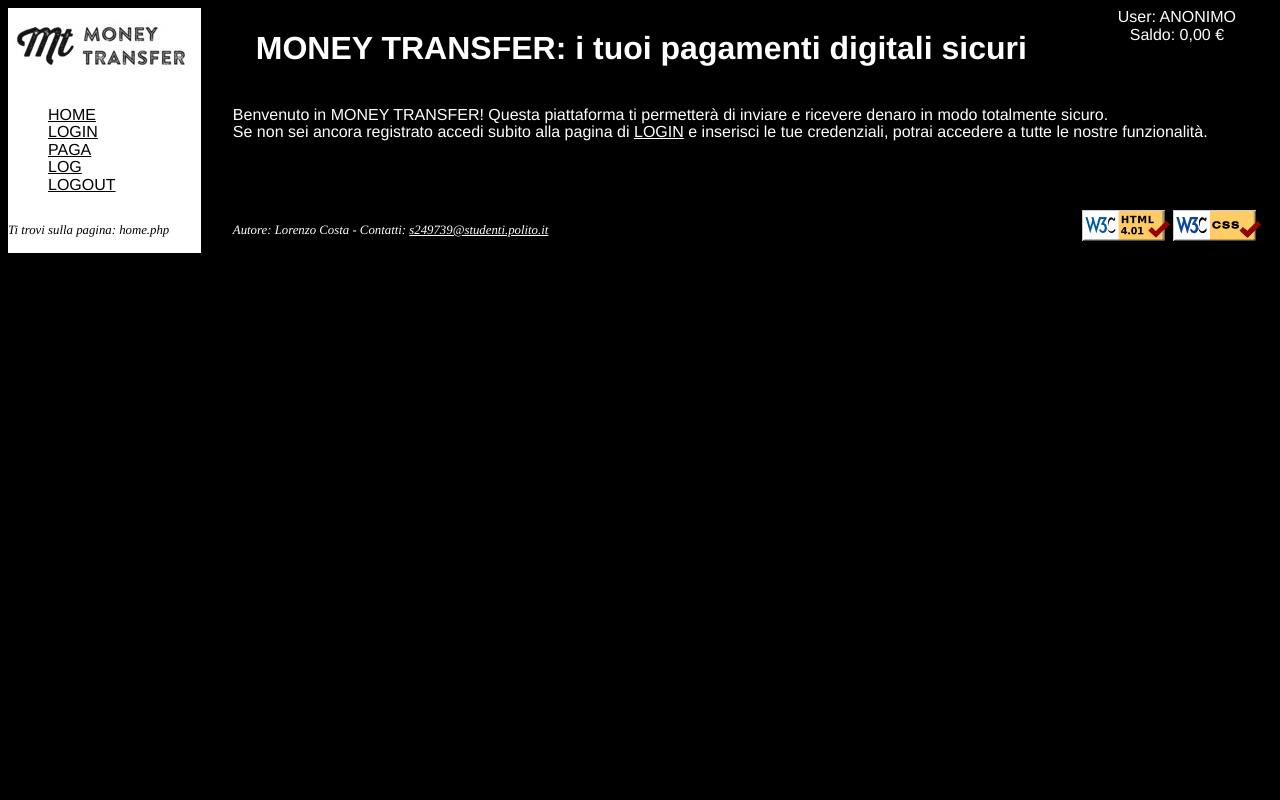
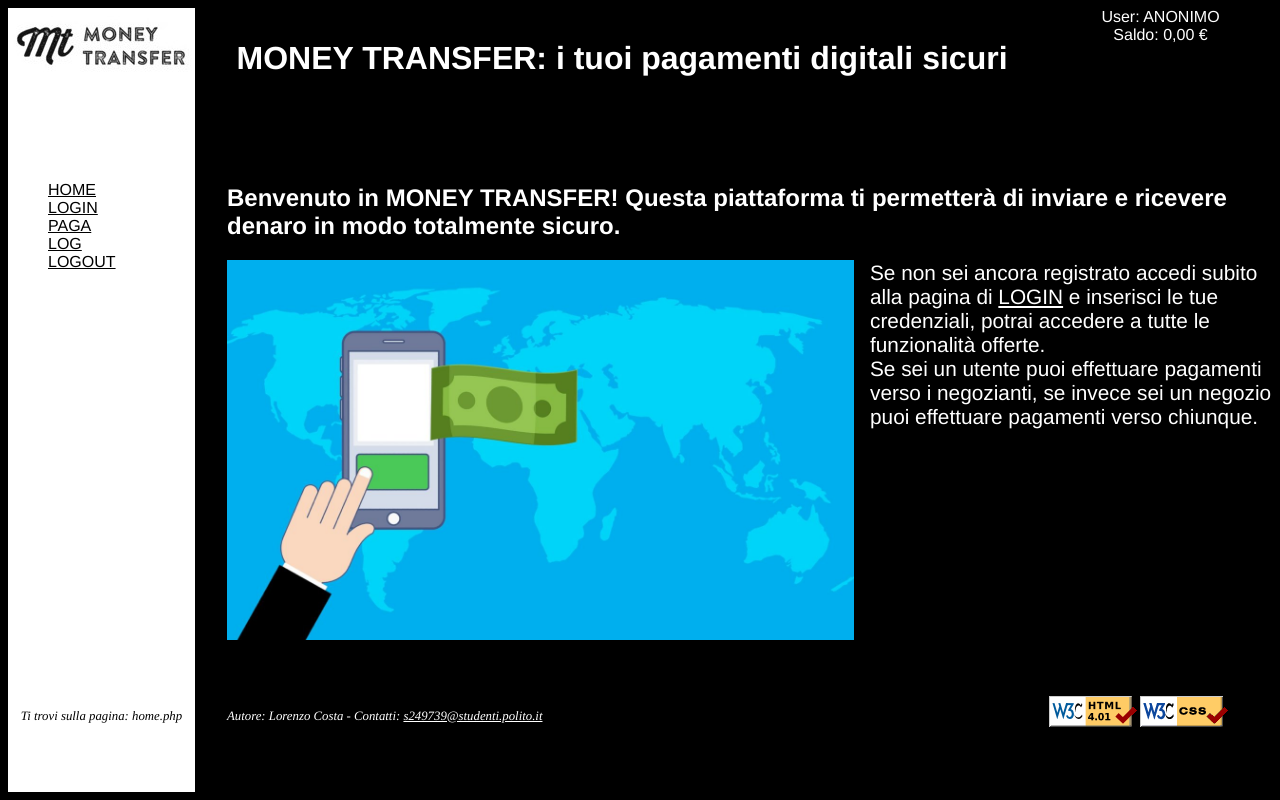
Before and after one commit to lorcosta/sitoPWR, a PHP site: page /home.php in a window 1280 px wide. Run offline with PHP 8.4, Linux system fonts and the light colour scheme.

Commit message:
fine home

```diff
--- a/default.css
+++ b/default.css
@@ -1,19 +1,22 @@
 /*definite le aree, le tipologie*/
 .theMenu{grid-area: menu;background-color: white;color:black;}
 .theMain{grid-area: main;padding-left: 2rem;color:white;}
-.theHeaderLeft{grid-area: header-left;text-align: left;background-color: white;max-width:auto}
+.theHeaderLeft{grid-area: header-left;text-align: left;background-color: white;}
 .theHeader{grid-area: header; border: none;text-align: center;font-weight: bold;font-size: 2rem;}
-.theHeaderRight{grid-area: header-right;text-align: center;max-width:auto;color: white}
-.theFooterLeft{grid-area: footer-left; border-top: none;font-family:Times, Georgia, serif;font-style: italic; font-size: 0.8rem;background-color: white;color: black;}
-.theFooter{grid-area: footer; border-top: none;font-family:Times, Georgia, serif;font-style: italic; font-size: 0.8rem;padding-left: 2rem;}
-.theFooterRight{grid-area: footer-right; border-top: none;font-family:Times, Georgia, serif;font-style: italic;font-size: 0.8rem;}
+.theHeaderRight{grid-area: header-right;text-align: center;color: white}
+.theFooterLeft{grid-area: footer-left; font-family:Times, Georgia, serif;font-style: italic; font-size: 0.8rem;
+                background-color: white;color: black;text-align: center;}
+.theFooter{grid-area: footer;font-family:Times, Georgia, serif;font-style: italic; font-size: 0.8rem;padding-left: 2rem;}
+.theFooterRight{grid-area: footer-right; font-family:Times, Georgia, serif;font-style: italic;font-size: 0.8rem;width: max-content;}
 /*definita la griglia*/
 .grid-container{
   display: grid;
+  min-height: 100%;
   grid-template-areas:
   'header-left header header header header header header header header header header header-right'
   'menu main main main main main main main main main main main'
-  'footer-left footer footer footer footer footer footer footer footer footer footer footer-right'
+  'footer-left footer footer footer footer footer footer footer footer footer footer footer-right';
+
 }
 .theMenu a:link{
   color: black;
@@ -43,15 +46,29 @@
   color:black;
   background-color:#70AE6E;
 }
-
+body{
+  color:white;
+  font-family:Helvetica,Verdana, sans-serif;/*verificare che siano adatti per il body*/
+  background: black scroll center center repeat;
+}
 ul{
-  list-style-type: none;
+  list-style-type: none;/*toglie i pallini dalla lista del theMenu*/
+}
+.social{
+  text-align: left;
 }
 .wrapper {/*per centrare un'immagine*/
   display: block;
   margin: auto;
-  text-align: center;
-  width: 100%;
+  text-align: left;
+  width: 60%;
+}
+.theMain>.wrapper{/*Sposta le immagini nel main a sinistra e spazia le scritte di 1 rem*/
+  float: left;
+  padding-right: 1rem;
+}
+.theMain>p{
+  font-size: 1.3rem;
 }
 .citazione{
   font-family:cursive;
@@ -62,12 +79,7 @@ ul{
   font-size: 0.7rem;
   text-align: center;
 }
-.social{
-  text-align: left;
-  width: 100%;
-}
-
-
+/*Media query stampa e schermi piccoli*/
 @media print{
   body{
     font-family: Times,serif;
@@ -86,17 +98,6 @@ ul{
   }
   .theMenu{display: none;}
 }
-body{
-  color:white;
-  font-family:Helvetica,Verdana, sans-serif;/*verificare che siano adatti per la stampa*/
-  line-height: 110%;
-  background: black scroll center center repeat;
-}
-footer{
-  font-family: Times, Georgia, serif;/*verificare che siano adatti per la stampa*/
-  font-style: italic;
-  font-size: 0.8rem;
-}
 @media only screen and (max-width:768px) {
   .grid-container{
     display: grid;
--- a/home.php
+++ b/home.php
@@ -41,11 +41,13 @@
         <?php menu(); ?>
       </div>
       <div class="theMain">
-        <p>Benvenuto in MONEY TRANSFER! Questa piattaforma ti permetterà di inviare e ricevere
-            denaro in modo totalmente sicuro. <br>
-            Se non sei ancora registrato accedi subito alla pagina di <a href="login.php">LOGIN</a>
-            e inserisci le tue credenziali, potrai accedere a tutte
-            le nostre funzionalit&agrave. </p>
+        <h2>Benvenuto in MONEY TRANSFER! Questa piattaforma ti permetterà di inviare e ricevere
+            denaro in modo totalmente sicuro.</h2>
+        <img class="wrapper" src="img/e-wallet.jpg" alt="Pagamenti digitali">
+        <p>Se non sei ancora registrato accedi subito alla pagina di <a href="login.php">LOGIN</a>
+        e inserisci le tue credenziali, potrai accedere a tutte le funzionalit&agrave offerte. <br>
+        Se sei un utente puoi effettuare pagamenti verso i negozianti, se invece sei un negozio
+        puoi effettuare pagamenti verso chiunque.</p>
       </div>
       <div class="theFooterLeft">
         <?php footerLeft(); ?>
```
Also changed, not shown: img/e-wallet.jpg (added), 2 other files.
